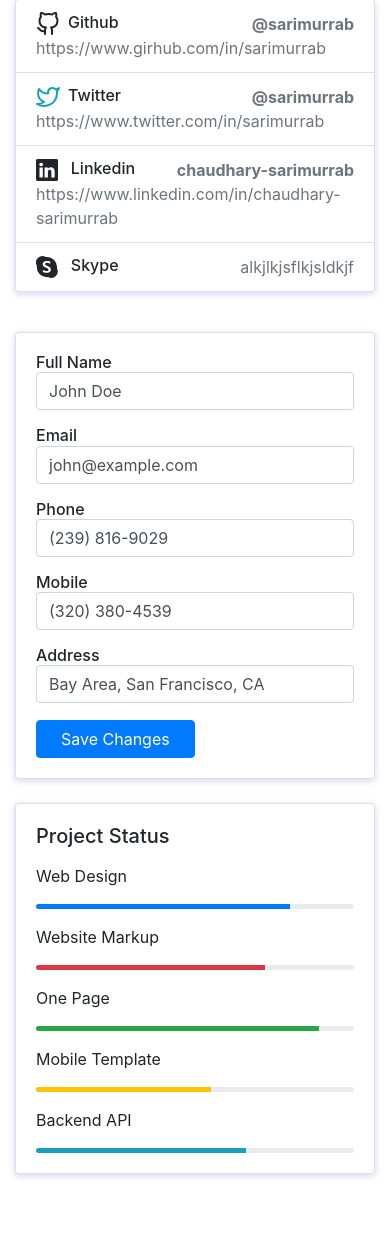
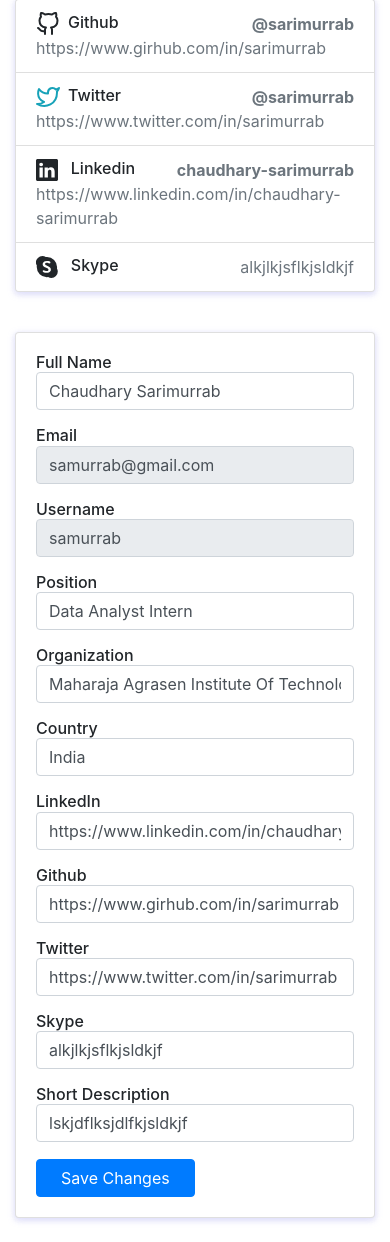
Before and after one commit to sarimurrab/MSW, a Flask app: page /profile_edit in a window 390 px wide. Shown: the part 324-1566 px from the top of the page. Before the commit the page ends 1502 px from the top, so only its background shows below. Run offline with Flask 2, Linux system fonts and the light colour scheme; a user stored in the database is signed in; data comes from the database, SQL or seed files in the repository; some libraries are stand-ins or nearby versions.

Commit message:
Edit Profile Section,Inputs

```diff
--- a/APP/app.py
+++ b/APP/app.py
@@ -208,7 +208,7 @@ def profile_edit():
 def services():
     return render_template('services.html')
 
-ROOMS = ["lounge", "news", "games", "coding"]
+ROOMS = ["Education", "news", "games", "coding"]
 @app.route('/chat')
 def chat():
 
--- a/APP/static/scripts/socketio.js
+++ b/APP/static/scripts/socketio.js
@@ -7,8 +7,8 @@ document.addEventListener('DOMContentLoaded', () => {
     const username = document.querySelector('#get-username').innerHTML;
 
     // Set default room
-    let room = "Lounge"
-    joinRoom("Lounge");
+    let room = "Education"
+    joinRoom("Education");
 
     // Send messages
     document.querySelector('#send_message').onclick = () => {
--- a/APP/templates/chat.html
+++ b/APP/templates/chat.html
@@ -5,7 +5,7 @@
         <meta charset="utf-8">
         <meta name="viewport" content="width=device-width, initial-scale=1">
 
-        <title>Chat Away - RChat</title>
+        <title>Online Community</title>
 
         <!-- Bootstrap -->
         <link rel="stylesheet" href="https://stackpath.bootstrapcdn.com/bootstrap/4.1.3/css/bootstrap.min.css" integrity="sha384-MCw98/SFnGE8fJT3GXwEOngsV7Zt27NXFoaoApmYm81iuXoPkFOJwJ8ERdknLPMO" crossorigin="anonymous">
@@ -30,7 +30,7 @@
                 <div class="container-fluid">
                     <div id="show-sidebar-button" class="cursor-pointer">
                         <i class="fas fa-plus-circle "></i>
-                        <span>Rooms</span>
+                        <span>Online Community [Disappearning ON]</span>
                     </div>
 
                     <button class="navbar-toggler" type="button" data-toggle="collapse" data-target="#navbarSupportedContent" aria-controls="navbarSupportedContent" aria-expanded="false" aria-label="Toggle navigation">
--- a/APP/templates/profile_user.html
+++ b/APP/templates/profile_user.html
@@ -17,8 +17,8 @@
           <!-- Breadcrumb -->
           <nav aria-label="breadcrumb" class="main-breadcrumb">
             <ol class="breadcrumb">
-              <li class="breadcrumb-item"><a href="index.html">Home</a></li>
-              <li class="breadcrumb-item"><a href="javascript:void(0)">User</a></li>
+              <li class="breadcrumb-item"><a href="{{url_for('index')}}">Home</a></li>
+              <!-- <li class="breadcrumb-item"><a href="javascript:void(0)">User</a></li> -->
               <li class="breadcrumb-item active" aria-current="page">User Profile</li>
             </ol>
           </nav>
--- a/APP/templates/profile_user_edit.html
+++ b/APP/templates/profile_user_edit.html
@@ -152,7 +152,7 @@
                     <h6 class="mb-0">Full Name</h6>
                   </div>
                   <div class="col-sm-9 text-secondary">
-                    <input type="text" class="form-control" value="John Doe" />
+                    <input type="text" class="form-control" value="{{current_user.name}}" required/>
                   </div>
                 </div>
                 <div class="row mb-3">
@@ -163,43 +163,125 @@
                     <input
                       type="text"
                       class="form-control"
-                      value="john@example.com"
+                      value="{{current_user.email}}"
+                      readonly
                     />
                   </div>
                 </div>
                 <div class="row mb-3">
                   <div class="col-sm-3">
-                    <h6 class="mb-0">Phone</h6>
+                    <h6 class="mb-0">Username</h6>
                   </div>
                   <div class="col-sm-9 text-secondary">
                     <input
                       type="text"
                       class="form-control"
-                      value="(239) 816-9029"
+                      value="{{current_user.username}}"
+                      readonly
                     />
                   </div>
                 </div>
                 <div class="row mb-3">
                   <div class="col-sm-3">
-                    <h6 class="mb-0">Mobile</h6>
+                    <h6 class="mb-0">Position</h6>
                   </div>
                   <div class="col-sm-9 text-secondary">
                     <input
                       type="text"
                       class="form-control"
-                      value="(320) 380-4539"
+                      value="{{coach_object.position}}"
+                      required
                     />
                   </div>
                 </div>
                 <div class="row mb-3">
                   <div class="col-sm-3">
-                    <h6 class="mb-0">Address</h6>
+                    <h6 class="mb-0">Organization</h6>
                   </div>
                   <div class="col-sm-9 text-secondary">
                     <input
                       type="text"
                       class="form-control"
-                      value="Bay Area, San Francisco, CA"
+                      value="{{coach_object.organization}}"
+                      required
+                    />
+                  </div>
+                </div>
+                <div class="row mb-3">
+                  <div class="col-sm-3">
+                    <h6 class="mb-0">Country</h6>
+                  </div>
+                  <div class="col-sm-9 text-secondary">
+                    <input
+                      type="text"
+                      class="form-control"
+                      value="{{coach_object.country}}"
+                      required
+                    />
+                  </div>
+                </div>
+                <div class="row mb-3">
+                  <div class="col-sm-3">
+                    <h6 class="mb-0">LinkedIn</h6>
+                  </div>
+                  <div class="col-sm-9 text-secondary">
+                    <input
+                      type="text"
+                      class="form-control"
+                      value="{{coach_object.linkedin}}"
+                      required
+                    />
+                  </div>
+                </div>
+                <div class="row mb-3">
+                  <div class="col-sm-3">
+                    <h6 class="mb-0">Github</h6>
+                  </div>
+                  <div class="col-sm-9 text-secondary">
+                    <input
+                      type="text"
+                      class="form-control"
+                      value="{{coach_object.github}}"
+                      required
+                    />
+                  </div>
+                </div>
+                <div class="row mb-3">
+                  <div class="col-sm-3">
+                    <h6 class="mb-0">Twitter</h6>
+                  </div>
+                  <div class="col-sm-9 text-secondary">
+                    <input
+                      type="text"
+                      class="form-control"
+                      value="{{coach_object.twitter}}"
+                      required
+                    />
+                  </div>
+                </div>
+                <div class="row mb-3">
+                  <div class="col-sm-3">
+                    <h6 class="mb-0">Skype</h6>
+                  </div>
+                  <div class="col-sm-9 text-secondary">
+                    <input
+                      type="text"
+                      class="form-control"
+                      value="{{coach_object.skypeid}}"
+                      required
+                    />
+                  </div>
+                </div>
+                <div class="row mb-3">
+                  <div class="col-sm-3">
+                    <h6 class="mb-0">Short Description</h6>
+                  </div>
+                  <div class="col-sm-9 text-secondary">
+                    <input
+                      type="textbox"
+                      class="form-control"
+                      value="{{coach_object.shortdescription}}"
+                      required
                     />
                   </div>
                 </div>
@@ -216,7 +298,7 @@
             </form>
               </div>
             </div>
-            <div class="row">
+            <!-- <div class="row">
               <div class="col-sm-12">
                 <div class="card">
                   <div class="card-body">
@@ -281,7 +363,7 @@
                   </div>
                 </div>
               </div>
-            </div>
+            </div> -->
           </div>
         </div>
       </div>
```
